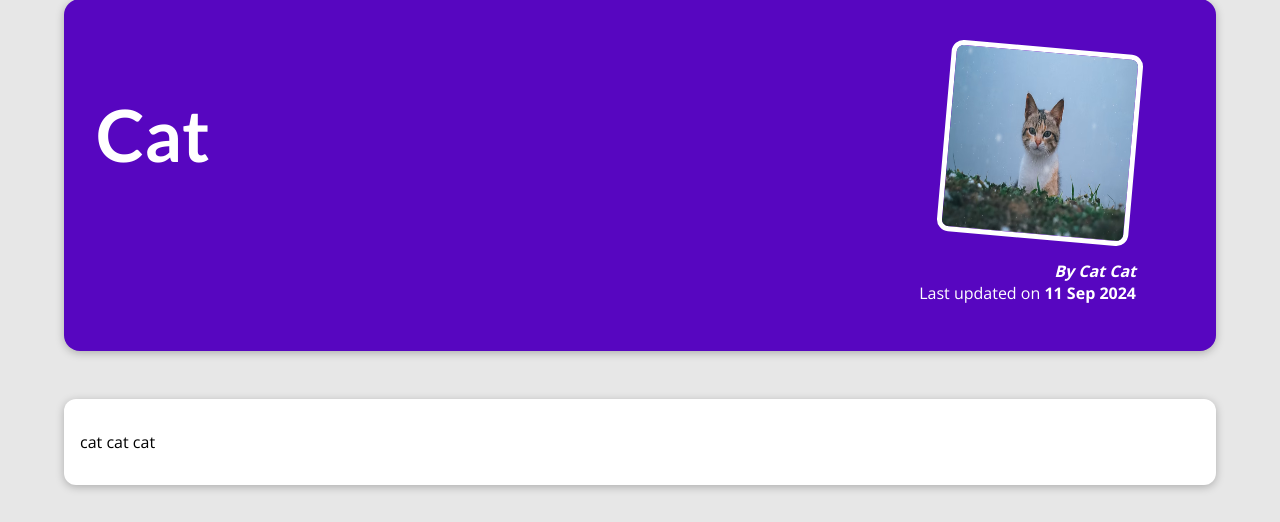
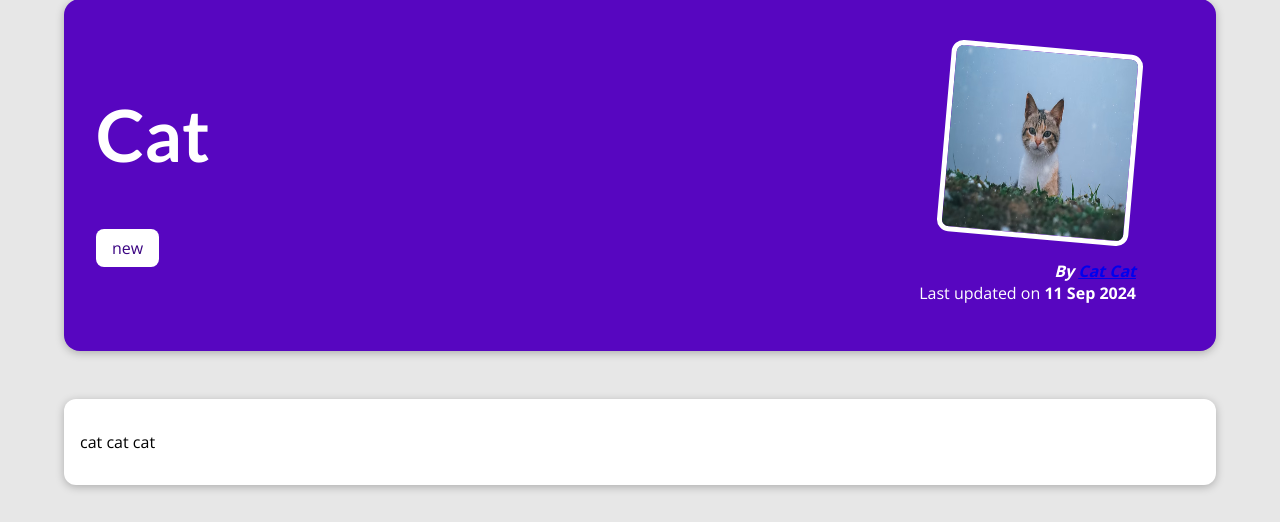
Before and after one commit to horizoncoder/django-blog, a Django app: a page that uses blog/templates/blog/post-detail.html in a window 1280 px wide. Shown: the part 129-651 px from the top of the page. Run offline with Django 5.2, Linux system fonts and the light colour scheme; data comes from the database, SQL or seed files in the repository.

Commit message:
add tags

```diff
--- a/blog/static/blog/post-detail.css
+++ b/blog/static/blog/post-detail.css
@@ -60,3 +60,9 @@ main {
   border-radius: 12px;
   box-shadow: 0 2px 8px rgba(0, 0, 0, 0.25);
 }
+.tag{
+  background-color: white;
+  color: #390281;
+  padding: 0.5rem 1rem;
+  border-radius: 8px;
+}
--- a/blog/templates/blog/post-detail.html
+++ b/blog/templates/blog/post-detail.html
@@ -12,9 +12,14 @@
 {% block content %}
 <section id="summary">
   <h2>{{ post.title }}</h2>
+<div>
+    {% for tag in post_tags %}
+    <span class="tag">{{ tag.caption }}</span>
+    {% endfor %}
+</div>
   <article>
     <img src="{% static "blog/images/"|add:post.image_name %}" alt="{{ post.title }}" />
-    <address>By {{ post.author }}</address>
+    <address>By <a href="mailto:{{ post.author.email_address }}">{{ post.author }}</a> </address>
     <div>Last updated on <time>{{ post.date|date:"d M Y" }}</time></div>
   </article>
 </section>
--- a/blog/views.py
+++ b/blog/views.py
@@ -22,5 +22,6 @@ def posts(request):
 def post_detail(request, slug):
     identified_post = Post.objects.get(slug = slug)
     return render(request, "blog/post-detail.html", {
-      "post": identified_post
+      "post": identified_post,
+      "post_tags": identified_post.tags.all()
     })
```
Also changed, not shown: blog/migrations/0001_initial.py (added).
